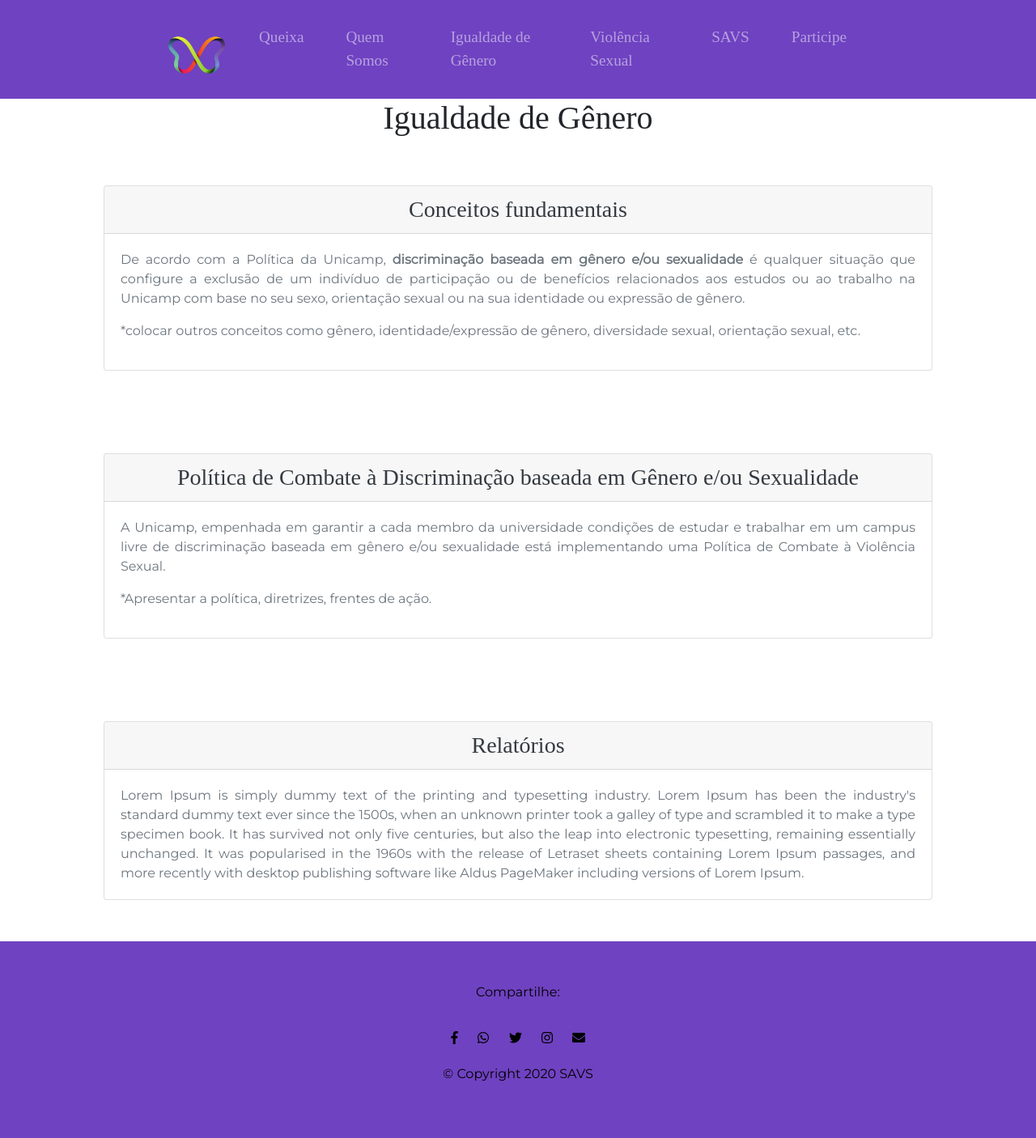
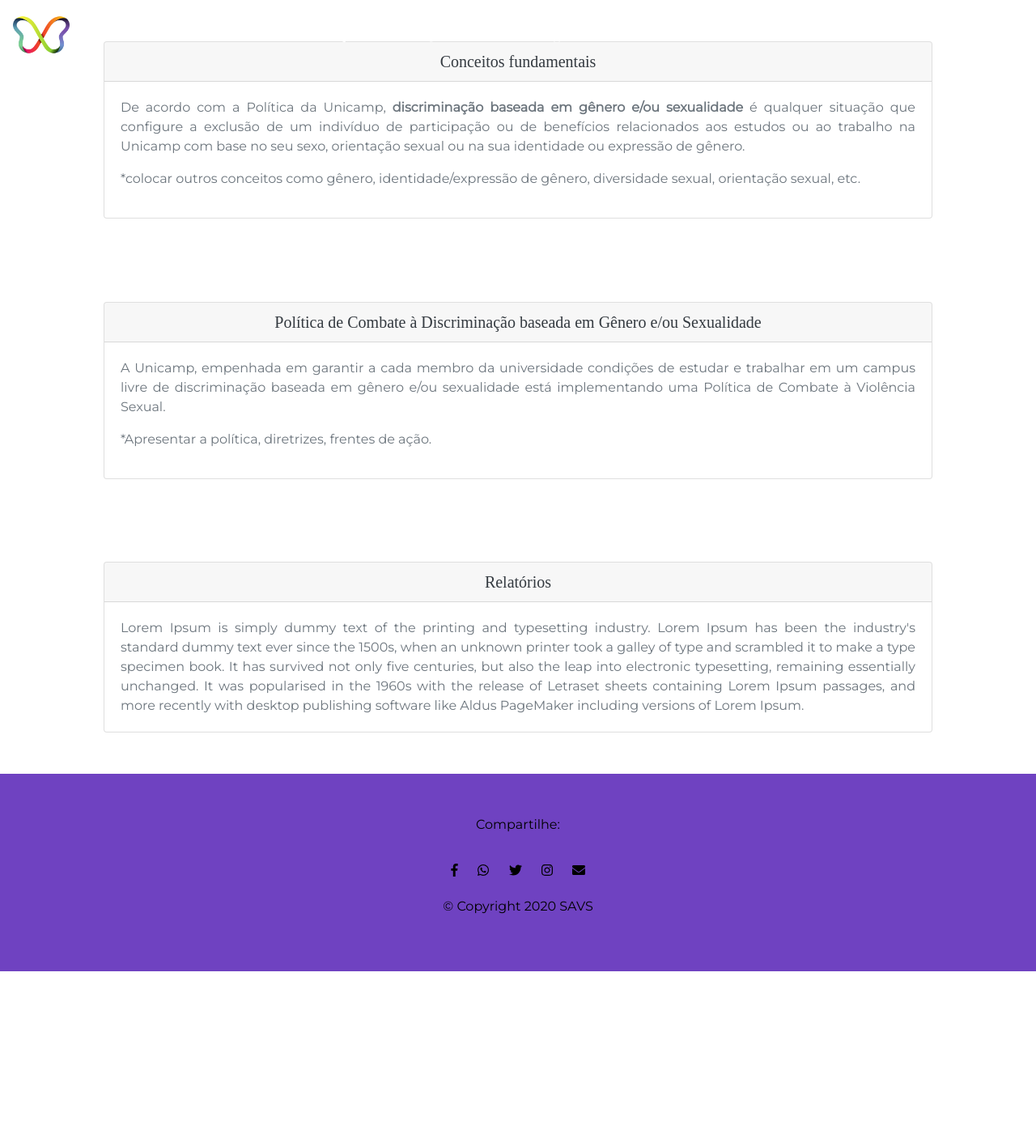
Before and after one commit to gsalibi/SAVS, a Django app: page /igualdade/ in a window 1280 px wide. Shown: the whole page at 81% size. After the commit the page ends 1200 px from the top, so only its background shows below. Run offline with Django 3.2, Linux system fonts and the light colour scheme; some libraries are stand-ins or nearby versions.

Commit message:
updates to maintain design consistency

```diff
--- a/savs_app/templates/base.html
+++ b/savs_app/templates/base.html
@@ -27,21 +27,17 @@
 </head>
 
 <body>
-    <section class="colored-section" id="title">
-        <div class="container-fluid">
-            <!-- Nav Bar -->
-            <nav class="navbar navbar-expand-lg navbar-dark">
-                <a class="navbar-brand" href="#">
-                    <img src="{% static 'images/navbar_logo.png' %}" height="70" width="70" alt="">
-
+    <nav class="navbar navbar-expand-lg navbar-dark  fixed-top">
+        <a href="{% url 'savs_app:sobre' %}">
+            <img src="{% static 'images/navbar_logo.png' %}" height="70" alt="">
         </a>
-                <button class="navbar-toggler" type="button" data-toggle="collapse" data-target="#navbarTogglerDemo02">
+        <button class="navbar-toggler" type="button" data-toggle="collapse" data-target="#navbarToggler">
             <span class="navbar-toggler-icon"></span>
         </button>
 
-                <div class="collapse navbar-collapse" id="navbarTogglerDemo02">
+        <div class="collapse navbar-collapse" id="navbarToggler">
             <ul class="navbar-nav ml-auto">
-                        <li class="nav-item">
+                <li class="nav-item active">
                     <a class="nav-link" href="{% url 'savs_app:queixa' %}">Queixa</a>
                 </li>
                 <li class="nav-item">
@@ -63,8 +59,7 @@
             </ul>
         </div>
     </nav>
-        </div>
-    </section>
+
     {% block content %} {% endblock %}
     <!-- Footer -->
     <footer class="white-section" id="footer">
--- a/savs_app/templates/igualdade.html
+++ b/savs_app/templates/igualdade.html
@@ -1,10 +1,9 @@
 {% extends "./base.html" %} {% block content %}
-<h1>Igualdade de Gênero</h1>
 <!-- Missão-->
 <section class="white-section">
     <div class="container-fluid">
         <div class="card">
-            <h3 class="card-header">Conceitos fundamentais</h3>
+            <h5 class="card-header">Conceitos fundamentais</h5>
             <div class="card-body">
                 <p class="card-text">
                     De acordo com a Política da Unicamp,<b> discriminação baseada em gênero e/ou sexualidade</b> é qualquer situação que configure a exclusão de um indivíduo de participação ou de benefícios relacionados aos estudos ou ao trabalho na Unicamp
@@ -22,7 +21,7 @@
 <section class="white-section">
     <div class="container-fluid">
         <div class="card">
-            <h3 class="card-header">Política de Combate à Discriminação baseada em Gênero e/ou Sexualidade</h3>
+            <h5 class="card-header">Política de Combate à Discriminação baseada em Gênero e/ou Sexualidade</h5>
             <div class="card-body">
                 <p class="card-text">A Unicamp, empenhada em garantir a cada membro da universidade condições de estudar e trabalhar em um campus livre de discriminação baseada em gênero e/ou sexualidade está implementando uma Política de Combate à Violência Sexual.
                 </p>
@@ -37,7 +36,7 @@
 <section class="white-section">
     <div class="container-fluid">
         <div class="card">
-            <h3 class="card-header">Relatórios</h3>
+            <h5 class="card-header">Relatórios</h5>
             <div class="card-body">
                 <p class="card-text">Lorem Ipsum is simply dummy text of the printing and typesetting industry. Lorem Ipsum has been the industry's standard dummy text ever since the 1500s, when an unknown printer took a galley of type and scrambled it to make a type specimen
                     book. It has survived not only five centuries, but also the leap into electronic typesetting, remaining essentially unchanged. It was popularised in the 1960s with the release of Letraset sheets containing Lorem Ipsum passages, and
--- a/savs_app/templates/sobre.html
+++ b/savs_app/templates/sobre.html
@@ -1,5 +1,4 @@
  {% extends "./base.html" %} {% load static %} {% block content %}
-<h1>Quem Somos</h1>
 <!-- Missão-->
 <section class="white-section">
     <div class="container-fluid">
@@ -28,7 +27,7 @@
 <section class="white-section">
     <div class="container-fluid">
         <div class="card">
-            <h3 class="card-header">Equipe</h3>
+            <h5 class="card-header">Equipe</h5>
             <div class="card-body">
                 <div class="container">
                     <h4>Coordenadora</h4>
```
Also changed, not shown: savs_app/static/css/styles.css (+11 -9 lines), savs_app/static/scripts/scripts.js (+0 -11 lines), savs_app/templates/violencia-sexual.html (+5 -5 lines). Lines whose indentation alone changed are shown as unchanged.
